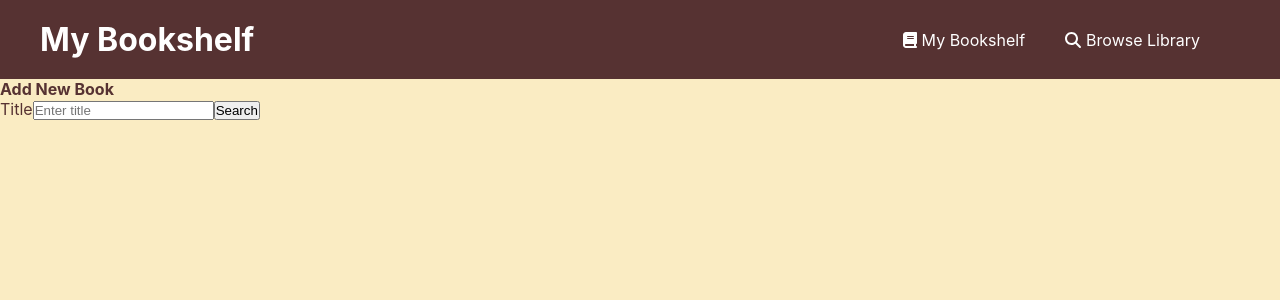
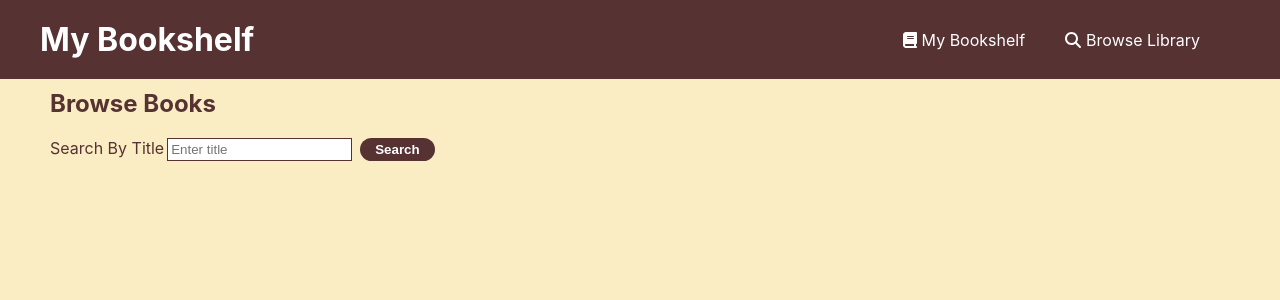
Before and after one commit to javar10/Bookshelf-App-React-Django, a React (Create React App) app in the folder frontend/: page /browse in a window 1280 px wide. Shown: the top 300 px of the page. Built offline with nearby package versions, Linux system fonts and the light colour scheme.

Commit message:
browse page css updates

```diff
--- a/frontend/src/App.css
+++ b/frontend/src/App.css
@@ -34,7 +34,7 @@
   margin-right: 5px;
 }
 
-.bookshelfHeading {
+.pageHeading {
   margin-left: 40px;
   padding: 10px 0px 0px 10px
 }
@@ -107,3 +107,17 @@
 .removeBtn:hover {
   background-color: #aa2f11;
 }
+
+.searchDiv {
+  display: flex;
+  align-items: flex-end;
+  margin: 10px 40px;
+  padding: 10px 10px;
+}
+
+.searchInput{
+  padding: 3px;
+  border: 1px solid  #563232;
+  margin-left: 3px;
+  margin-right: 8px;
+}
--- a/frontend/src/features/bookSearch/AddBookButton.js
+++ b/frontend/src/features/bookSearch/AddBookButton.js
@@ -1,8 +1,10 @@
-
 import { API_BASE_URL } from '../../utils/API_BASE_URL';
 import axios from 'axios';
+import { useNavigate } from 'react-router-dom';
+
 
 const AddBookButton = ({ data }) => {
+    const navigate = useNavigate();
 
     const handleClick = async (e) => {
 
@@ -23,6 +25,7 @@ const AddBookButton = ({ data }) => {
             const response = await axios.post(`${API_BASE_URL}book-create/`, newBook);
             console.log('Book added successfully:', response.data);
             // Update state or notify user of success
+            navigate('/');
         } catch (error) {
             console.error('Error adding book:', error);
             if(error.response) {
--- a/frontend/src/features/bookSearch/SearchBooks.js
+++ b/frontend/src/features/bookSearch/SearchBooks.js
@@ -8,7 +8,7 @@ const SearchBooks = () => {
 
     const fetchData = async () => {
         try {
-            const title = inputValue.trim().replace(" ", "+");
+            const title = inputValue.trim().replace(' ', '+');
             const response = await fetch(`https://openlibrary.org/search.json?title=${title}`);
             const data = await response.json();
             const fetchedImageIdArray = data.docs.map(item => item.cover_edition_key);
@@ -29,15 +29,22 @@ const SearchBooks = () => {
     }
 
     return (
-        <div>
-            <form onSubmit={handleSearchSubmit}>
-                <h4>Add New Book</h4>
-                <label htmlFor="bookSearch">Title</label>
-                <input name="bookSearch" placeholder="Enter title" onChange={(e) => setInputValue(e.target.value)} />
-                <button>Search</button>
-            </form>
+        <>
+            <div className='searchDiv'>
+                <form onSubmit={handleSearchSubmit}>
+                    <label htmlFor='bookSearchInput'>Search By Title</label>
+                    <input
+                        id='bookSearchInput'
+                        name='bookSearchInput'
+                        placeholder='Enter title'
+                        onChange={(e) => setInputValue(e.target.value)}
+                        className='searchInput'
+                    />
+                    <button className='button searchBtn'>Search</button>
+                </form>
+            </div>
             <DisplaySearchedBooks imageIdArray={imageIdArray} searchData={searchData} />
-        </div>
+        </>
     )
 }
 
--- a/frontend/src/features/userBooks/DisplayUsersBooks.js
+++ b/frontend/src/features/userBooks/DisplayUsersBooks.js
@@ -22,7 +22,7 @@ const DisplayUsersBooks = () => {
 
   return (
     <>
-      <h2 className='bookshelfHeading'>Picture Books</h2>
+      <h2 className='pageHeading'>Picture Books</h2>
       <div>
         <BookCard bookList={bookList} />
       </div>
--- a/frontend/src/pages/BrowsePage.js
+++ b/frontend/src/pages/BrowsePage.js
@@ -2,7 +2,11 @@ import SearchBooks from "../features/bookSearch/SearchBooks"
 
 const BrowsePage = () => {
   return (
-    <SearchBooks />
+    <>
+        <h2 className='pageHeading'>Browse Books</h2>
+        <SearchBooks />
+    </>
+
   )
 }
 
```
